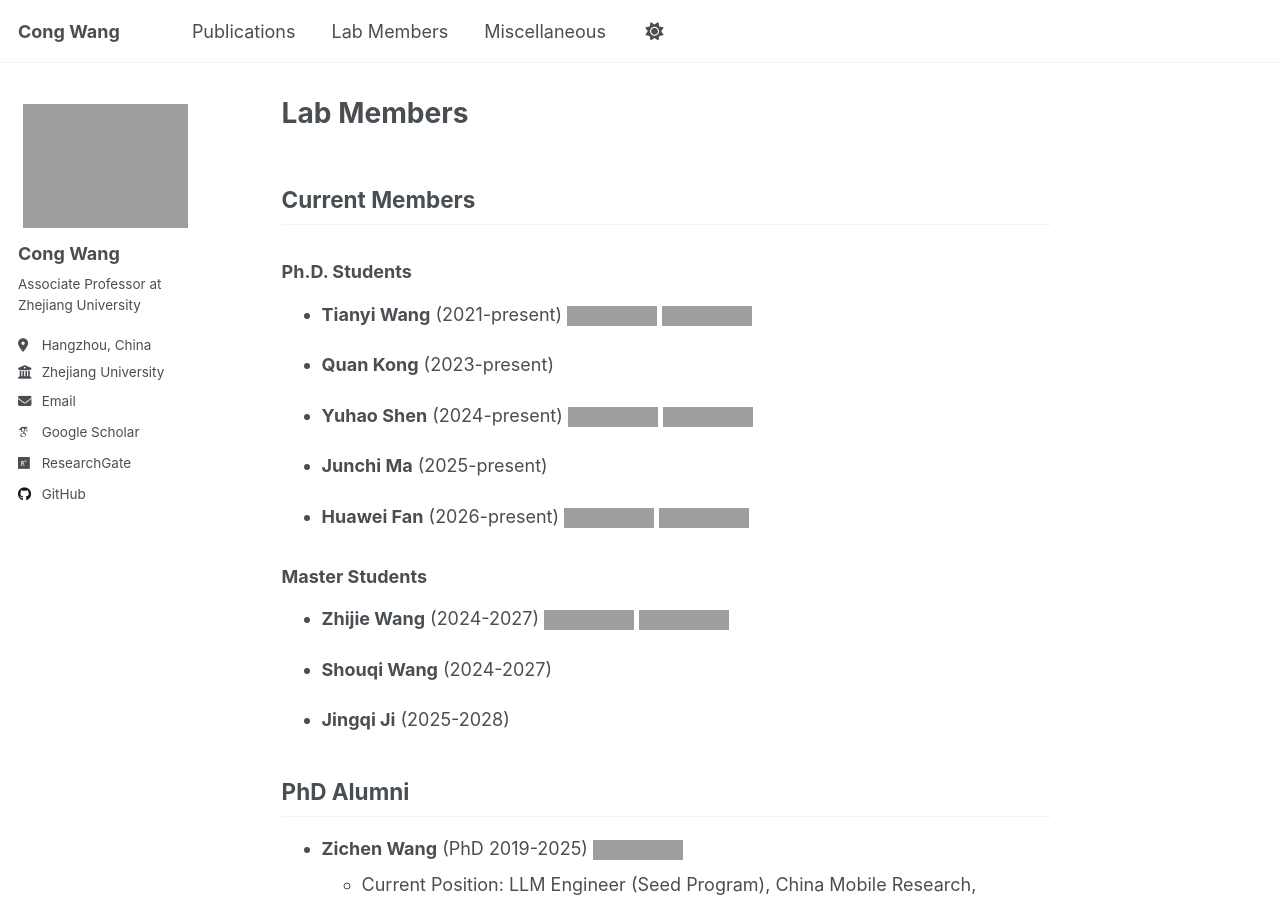
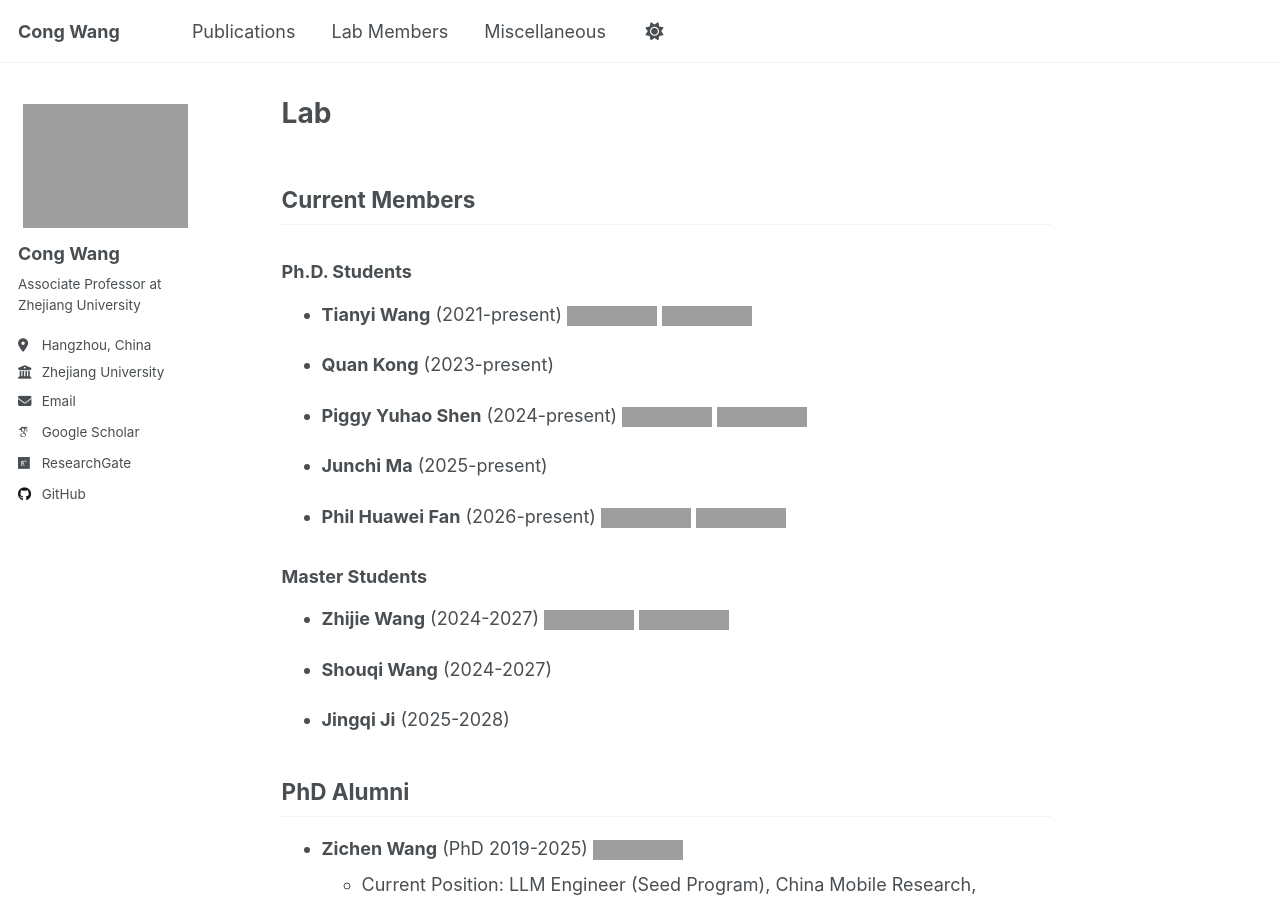
Before and after one commit to cwang-zju/cwang-zju.github.io, a Jekyll site: the page built from _pages/lab.md, in a window 1280 px wide and 900 px high, cut to the strip 0-900 px from the top of the window. Built offline with Jekyll 4.4.1, drawn with Linux system fonts in a browser that asks for light colours; some web fonts are replaced; grey boxes are pictures that could not be loaded.

Commit message:
Update lab.md

```diff
--- a/_pages/lab.md
+++ b/_pages/lab.md
@@ -1,5 +1,5 @@
 ---
-title: "Lab Members"
+title: "Lab"
 permalink: /lab/
 author_profile: true
 ---
@@ -13,11 +13,11 @@ author_profile: true
 
 - **Quan Kong** (2023-present)
 
-- **Yuhao Shen** (2024-present) [![Static Badge](https://img.shields.io/badge/Google%20Scholar-%20?style=social&logo=googlescholar)](https://scholar.google.com/citations?user=kYveqcQAAAAJ&hl=us-EN) [![Static Badge](https://img.shields.io/badge/Email-%20?style=social&logo=gmail)](mailto:riven@zju.edu.cn)
+- **Piggy Yuhao Shen** (2024-present) [![Static Badge](https://img.shields.io/badge/Google%20Scholar-%20?style=social&logo=googlescholar)](https://scholar.google.com/citations?user=kYveqcQAAAAJ&hl=us-EN) [![Static Badge](https://img.shields.io/badge/Email-%20?style=social&logo=gmail)](mailto:riven@zju.edu.cn)
 
 - **Junchi Ma** (2025-present)
 
-- **Huawei Fan** (2026-present) [![Static Badge](https://img.shields.io/badge/personal%20page-%20?style=social&logo=materialformkdocs)](https://www.philfan.cn) [![Static Badge](https://img.shields.io/badge/Email-%20?style=social&logo=gmail)](mailto:hw.phil.fan@gmail.com)
+- **Phil Huawei Fan** (2026-present) [![Static Badge](https://img.shields.io/badge/personal%20page-%20?style=social&logo=materialformkdocs)](https://www.philfan.cn) [![Static Badge](https://img.shields.io/badge/Email-%20?style=social&logo=gmail)](mailto:hw.phil.fan@gmail.com)
 
 ### Master Students
 
```
